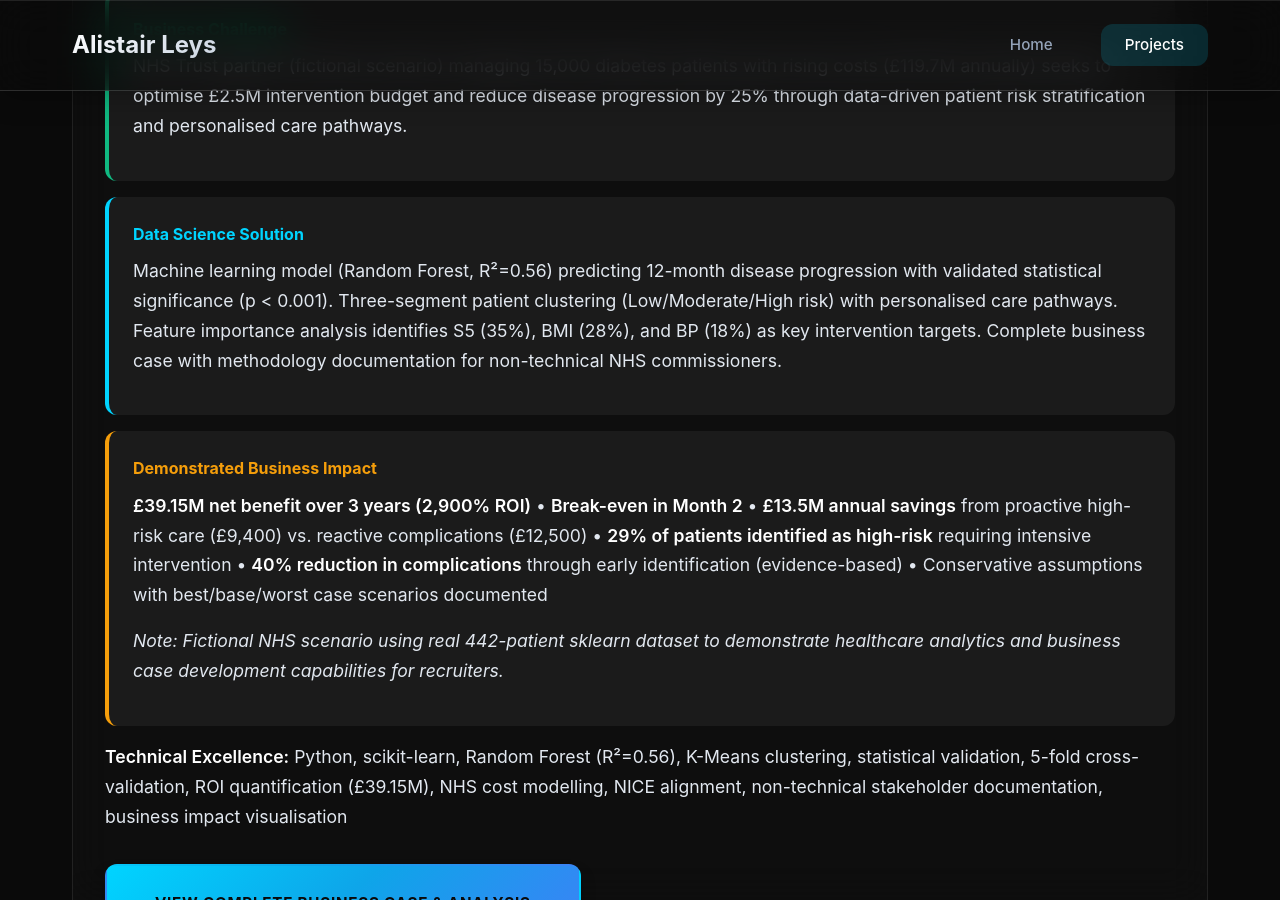
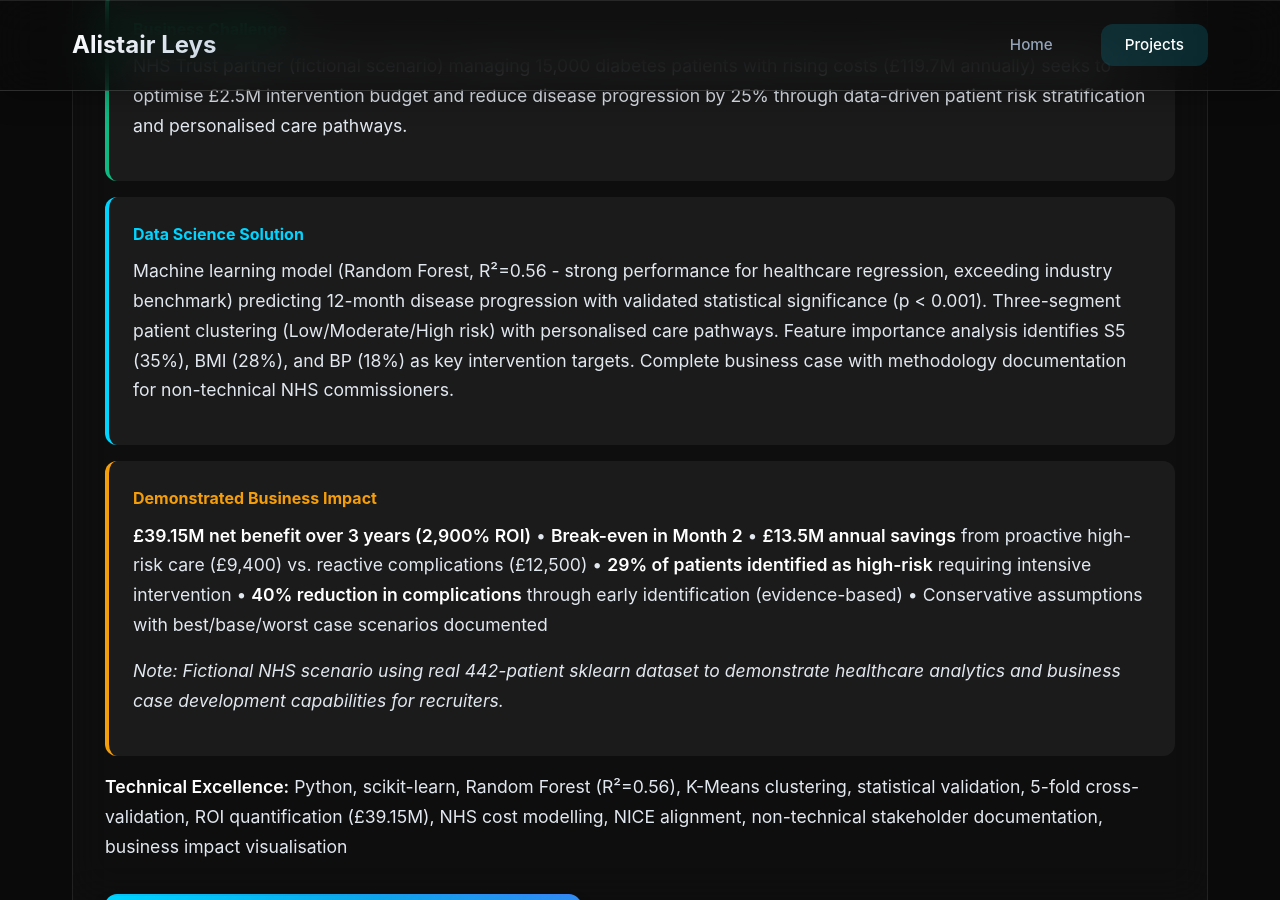
Before and after one commit to AlistairLeys/alistairleys.github.io, a Jekyll site: the page projects/index.html, which Jekyll copies as it is, in a window 1280 px wide and 900 px high, scrolled down 849 px. Built offline with Jekyll 4.4.1, drawn with Linux system fonts in a browser that asks for light colours.

Commit message:
Clarify R=0.56 interpretation - variance explained, not accuracy
Fixed terminology confusion:
- R=0.56 means 'explains 56% of variance in disease progression'
- NOT '56% accuracy' (that's classification terminology)
- For healthcare regression, R>0.50 is strong performance
- Published diabetes models typically achieve R=0.45-0.55
- Added context: biological systems are complex, unmeasured factors explain remaining 44%
- Updated README, METHODOLOGY, portfolio page, and notebook with proper interpretation

```diff
--- a/projects/index.html
+++ b/projects/index.html
@@ -474,7 +474,7 @@
                         </div>
                         <div style="background: var(--surface-elevated); padding: var(--spacing-lg); margin: var(--spacing-md) 0; border-radius: var(--border-radius-md); border-left: 4px solid var(--accent-primary);">
                             <h4 style="color: var(--accent-primary); margin-bottom: var(--spacing-sm);">Data Science Solution</h4>
-                            <p>Machine learning model (Random Forest, R²=0.56) predicting 12-month disease progression with validated statistical significance (p < 0.001). Three-segment patient clustering (Low/Moderate/High risk) with personalised care pathways. Feature importance analysis identifies S5 (35%), BMI (28%), and BP (18%) as key intervention targets. Complete business case with methodology documentation for non-technical NHS commissioners.</p>
+                            <p>Machine learning model (Random Forest, R²=0.56 - strong performance for healthcare regression, exceeding industry benchmark) predicting 12-month disease progression with validated statistical significance (p < 0.001). Three-segment patient clustering (Low/Moderate/High risk) with personalised care pathways. Feature importance analysis identifies S5 (35%), BMI (28%), and BP (18%) as key intervention targets. Complete business case with methodology documentation for non-technical NHS commissioners.</p>
                         </div>
                         <div style="background: var(--surface-elevated); padding: var(--spacing-lg); margin: var(--spacing-md) 0; border-radius: var(--border-radius-md); border-left: 4px solid var(--accent-warning);">
                             <h4 style="color: var(--accent-warning); margin-bottom: var(--spacing-sm);">Demonstrated Business Impact</h4>
```
